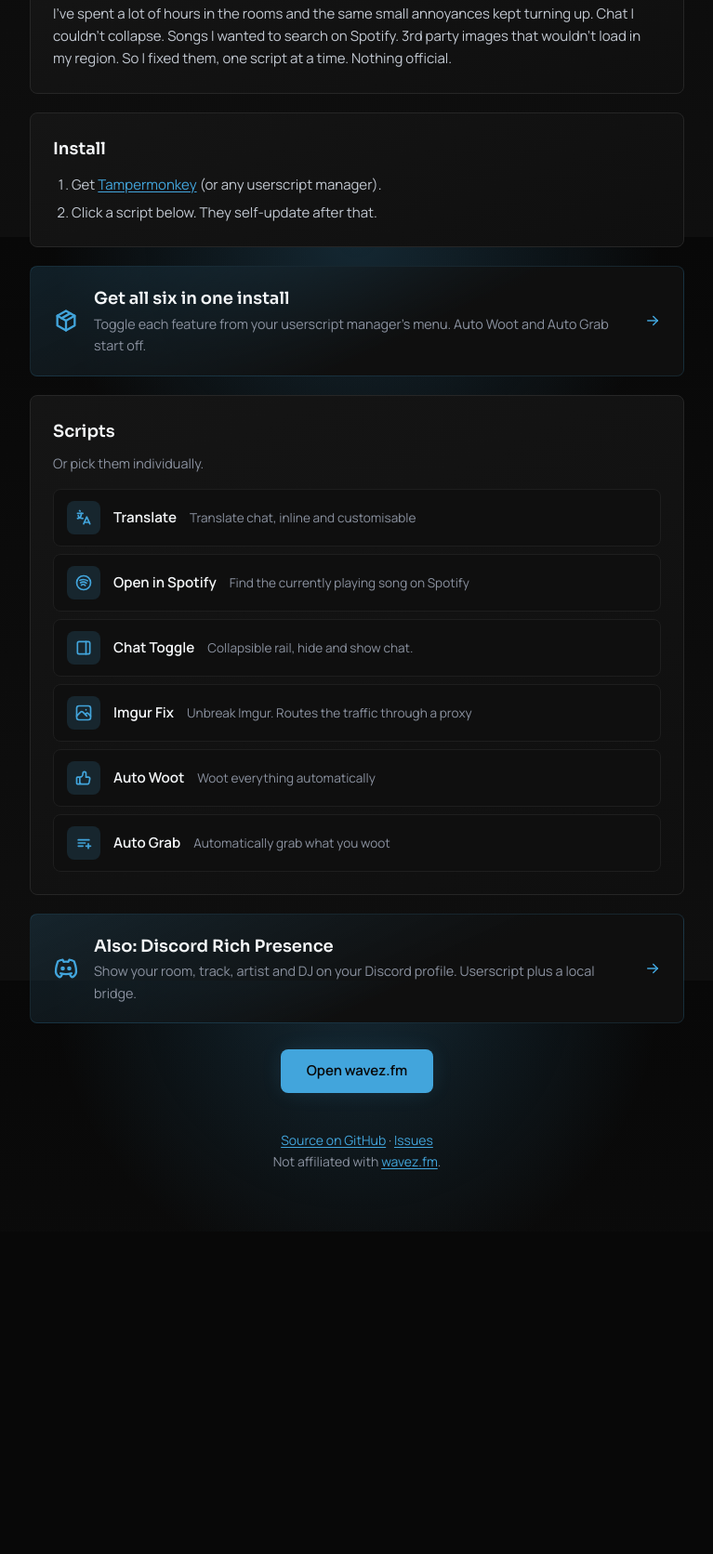
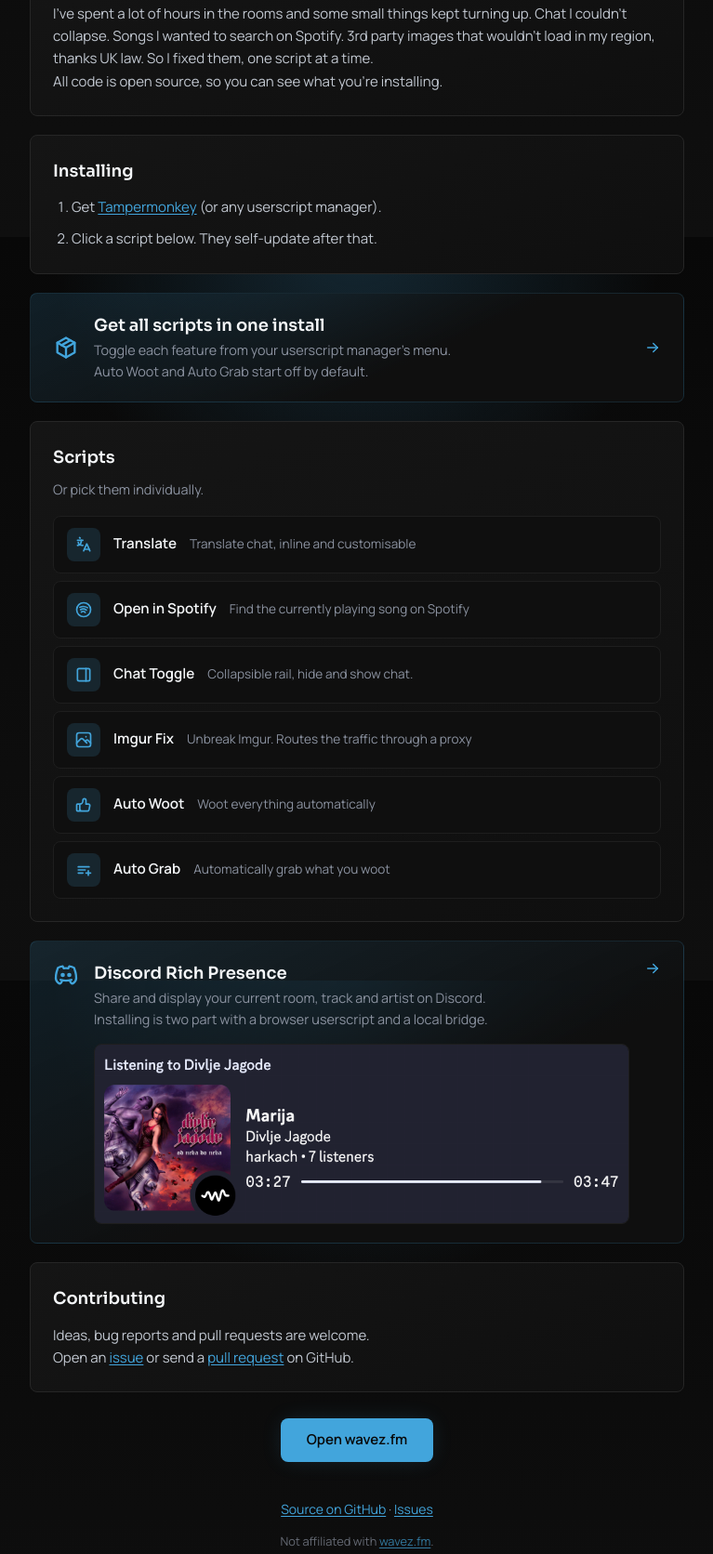
Before and after one commit to fluteds/wavez, a plain HTML site: page index.html in a window 1280 px wide. Shown: the part 545-2217 px from the top of the page at 93% size, without its empty margins (256-1023 px from the left). Before the commit the page ends 1870 px from the top, so only its background shows below. Drawn offline with Linux system fonts and the light colour scheme.

Commit message:
docs(webpage): update discord presence section

```diff
--- a/index.html
+++ b/index.html
@@ -108,7 +108,9 @@
             padding-left: 1.25rem;
         }
 
-        ol li + li { margin-top: .35rem; }
+        ol li + li { margin-top: .6rem; }
+
+        section ol + p { margin-top: 1rem; }
 
         .hint {
             margin: -.25rem 0 1rem;
@@ -235,6 +237,26 @@
 
         .promo:hover .arrow { transform: translateX(4px); }
 
+        .promo-img { align-items: flex-start; }
+
+        .promo-img > svg:first-child { margin-top: .15rem; }
+
+        .promo img {
+            display: block;
+            width: 100%;
+            margin-top: .875rem;
+            border: 1px solid var(--border-light);
+            border-radius: var(--radius);
+        }
+
+        .promo code {
+            padding: .1rem .35rem;
+            border-radius: .25rem;
+            background: var(--bg-primary);
+            color: var(--text-secondary);
+            font-size: .95em;
+        }
+
         footer {
             width: min(100%, 44rem);
             margin: 2.5rem auto 0;
@@ -242,6 +264,8 @@
             font-size: .875rem;
             color: var(--text-muted);
         }
+
+        footer .disclaimer { margin-top: .75rem; opacity: .7; font-size: .8rem; }
 
         @media (prefers-reduced-motion: reduce) {
             ul a, .cta, .promo, .promo .arrow { transition: none; }
@@ -272,11 +296,12 @@
 
         <section>
             <h2>What Is This?</h2>
-            <p>I've spent a lot of hours in the rooms and the same small annoyances kept turning up. Chat I couldn't collapse. Songs I wanted to search on Spotify. 3rd party images that wouldn't load in my region. So I fixed them, one script at a time. Nothing official.</p>
+            <p>I've spent a lot of hours in the rooms and some small things kept turning up. Chat I couldn't collapse. Songs I wanted to search on Spotify. 3rd party images that wouldn't load in my region, thanks UK law. So I fixed them, one script at a time.</p>
+            <p>All code is open source, so you can see what you're installing.</p>
         </section>
 
         <section>
-            <h2>Install</h2>
+            <h2>Installing</h2>
             <ol>
                 <li>Get <a href="https://www.tampermonkey.net" target="_blank" rel="noopener">Tampermonkey</a> (or any userscript manager).</li>
                 <li>Click a script below. They self-update after that.</li>
@@ -286,8 +311,9 @@
         <a class="promo" href="https://github.com/fluteds/wavez/raw/main/userscripts/wavez-all.user.js">
             <svg class="i" aria-hidden="true"><use href="#package" /></svg>
             <div>
-                <h2>Get all six in one install</h2>
-                <p>Toggle each feature from your userscript manager's menu. Auto Woot and Auto Grab start off.</p>
+                <h2>Get all scripts in one install</h2>
+                <p>Toggle each feature from your userscript manager's menu.</p>
+                <p>Auto Woot and Auto Grab start off by default.</p>
             </div>
             <svg class="i arrow" aria-hidden="true"><use href="#arrow-right" /></svg>
         </a>
@@ -305,21 +331,29 @@
             </ul>
         </section>
 
-        <a class="promo" href="https://github.com/fluteds/wavez-discord-presence">
+        <a class="promo promo-img" href="https://github.com/fluteds/wavez-discord-presence">
             <svg class="i" aria-hidden="true"><use href="#discord" /></svg>
             <div>
-                <h2>Also: Discord Rich Presence</h2>
-                <p>Show your room, track, artist and DJ on your Discord profile. Userscript plus a local bridge.</p>
+                <h2>Discord Rich Presence</h2>
+                <p>Share and display your current room, track and artist on Discord.</p>
+                <p>Installing is two part with a browser userscript and a local bridge.</p>
+                <img src="assets/discord-presence.png" alt="Discord Rich Presence showing the current track, artist, room and listener count" loading="lazy">
             </div>
             <svg class="i arrow" aria-hidden="true"><use href="#arrow-right" /></svg>
         </a>
+
+        <section>
+            <h2>Contributing</h2>
+            <p>Ideas, bug reports and pull requests are welcome.</p>
+            <p>Open an <a href="https://github.com/fluteds/wavez/issues">issue</a> or send a <a href="https://github.com/fluteds/wavez/pulls">pull request</a> on GitHub.</p>
+        </section>
 
         <a class="cta" href="https://wavez.fm">Open wavez.fm</a>
     </main>
 
     <footer>
-        <p><a href="https://github.com/fluteds/wavez">Source on GitHub</a> &middot; <a href="https://github.com/fluteds/wavez/issues">Issues</a>
-        <br>Not affiliated with <a href="https://wavez.fm">wavez.fm</a>.</p>
+        <p><a href="https://github.com/fluteds/wavez">Source on GitHub</a> &middot; <a href="https://github.com/fluteds/wavez/issues">Issues</a></p>
+        <p class="disclaimer">Not affiliated with <a href="https://wavez.fm">wavez.fm</a>.</p>
     </footer>
 
 </body>
```
Also changed, not shown: assets/discord-presence.png (added).
